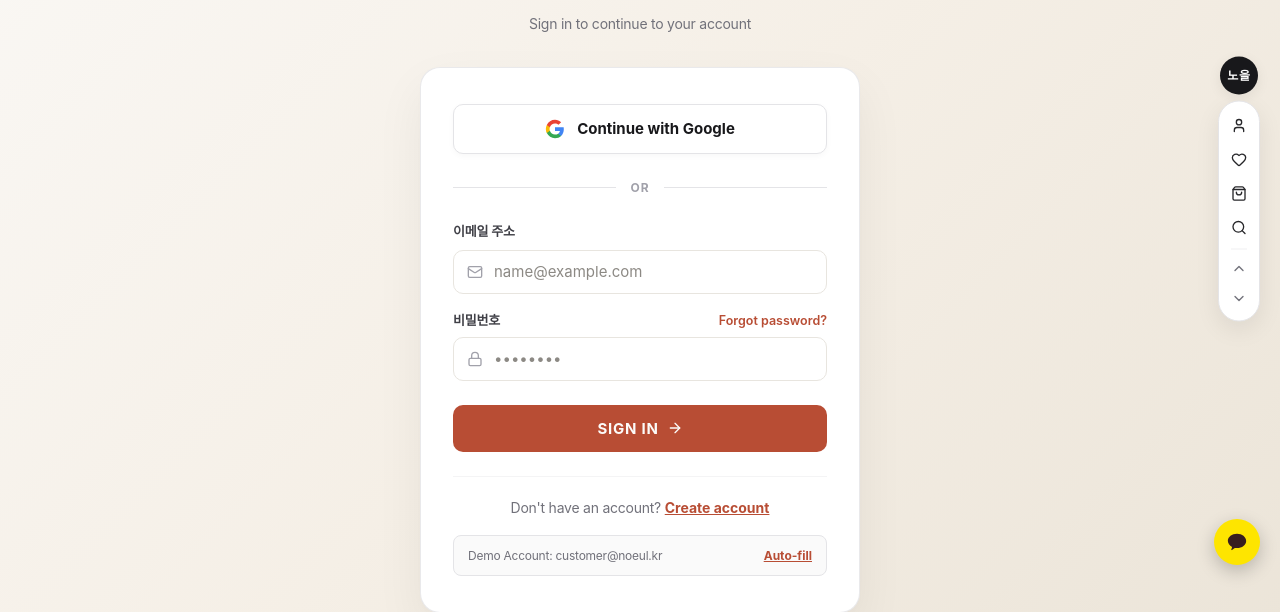
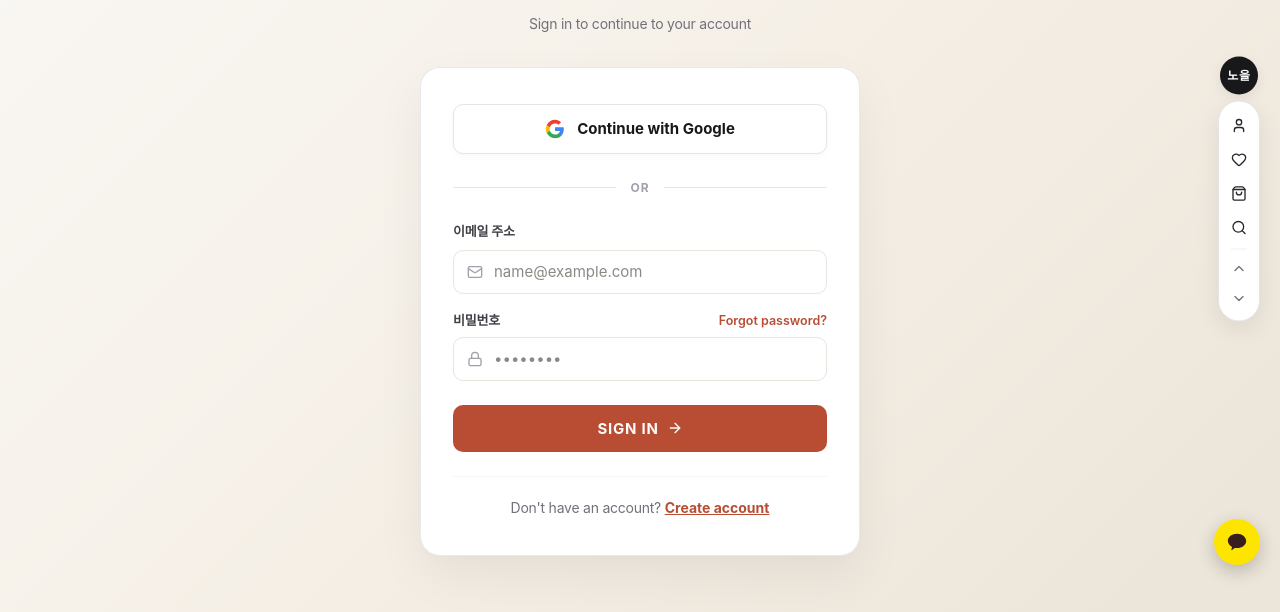
Before and after one commit to prsnt995/noeul111, a React (Vite) app: page /auth in a window 1280 px wide. Shown: the part 211-823 px from the top of the page. Built offline with nearby package versions, Linux system fonts and the light colour scheme; no server answers; a web font is replaced by a local one.

Commit message:
Remove Demo Account box from customer login page

```diff
--- a/src/pages/CustomerAuthPage.jsx
+++ b/src/pages/CustomerAuthPage.jsx
@@ -162,12 +162,7 @@ export function CustomerAuthPage() {
     }
   };
 
-  // Quick Demo Filler
-  const fillDemoAccount = () => {
-    setEmail('customer@noeul.kr');
-    setPassword('customer1234!');
-    setErrorMsg('');
-  };
+
 
   return (
     <div
@@ -587,31 +582,7 @@ export function CustomerAuthPage() {
             )}
           </div>
 
-          {/* Demo Account Helper */}
-          {mode === 'login' && (
-            <div
-              style={{
-                marginTop: '16px',
-                backgroundColor: '#fafafa',
-                border: '1px solid #e4e4e7',
-                borderRadius: '8px',
-                padding: '10px 14px',
-                fontSize: '0.75rem',
-                display: 'flex',
-                justifyContent: 'space-between',
-                alignItems: 'center',
-              }}
-            >
-              <span style={{ color: '#71717a' }}>Demo Account: customer@noeul.kr</span>
-              <button
-                type="button"
-                onClick={fillDemoAccount}
-                style={{ color: 'var(--accent-sunset)', fontWeight: 700, background: 'none', border: 'none', cursor: 'pointer', textDecoration: 'underline' }}
-              >
-                Auto-fill
-              </button>
-            </div>
-          )}
+
         </div>
 
 
```
